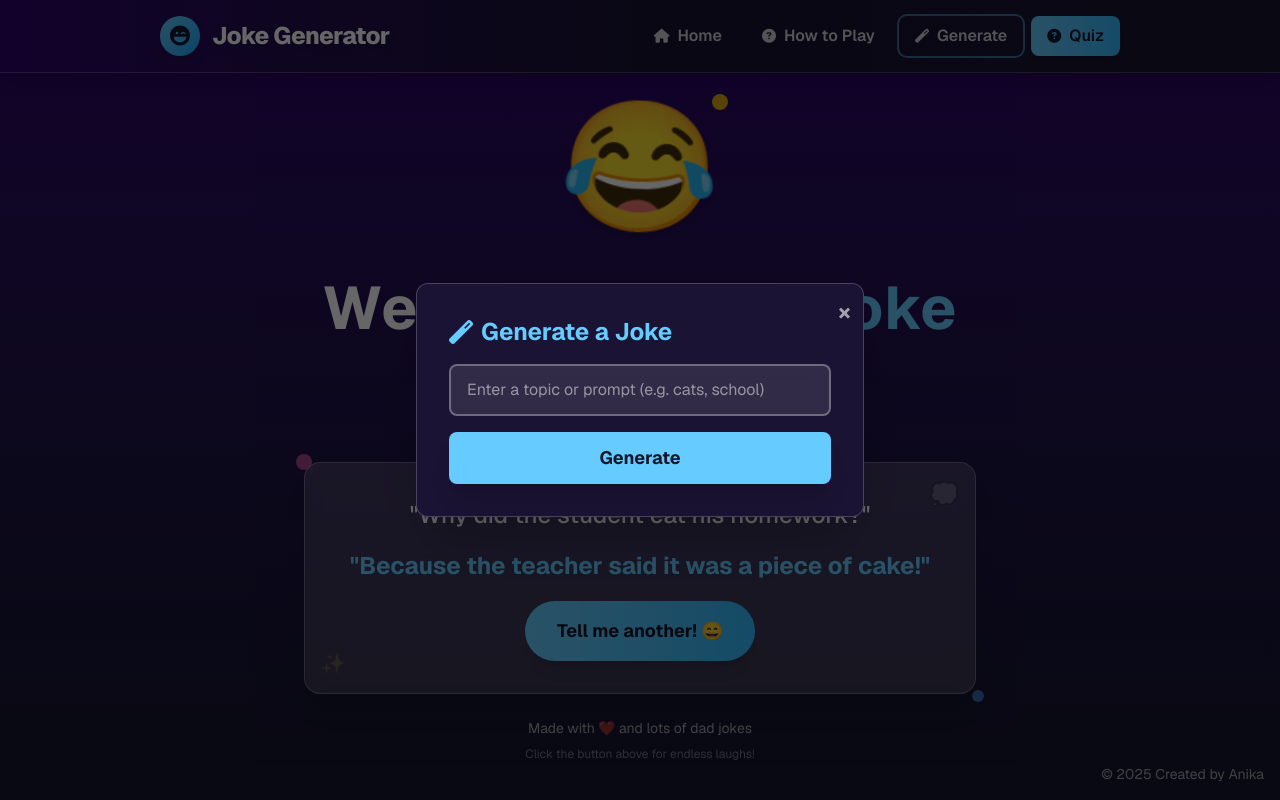
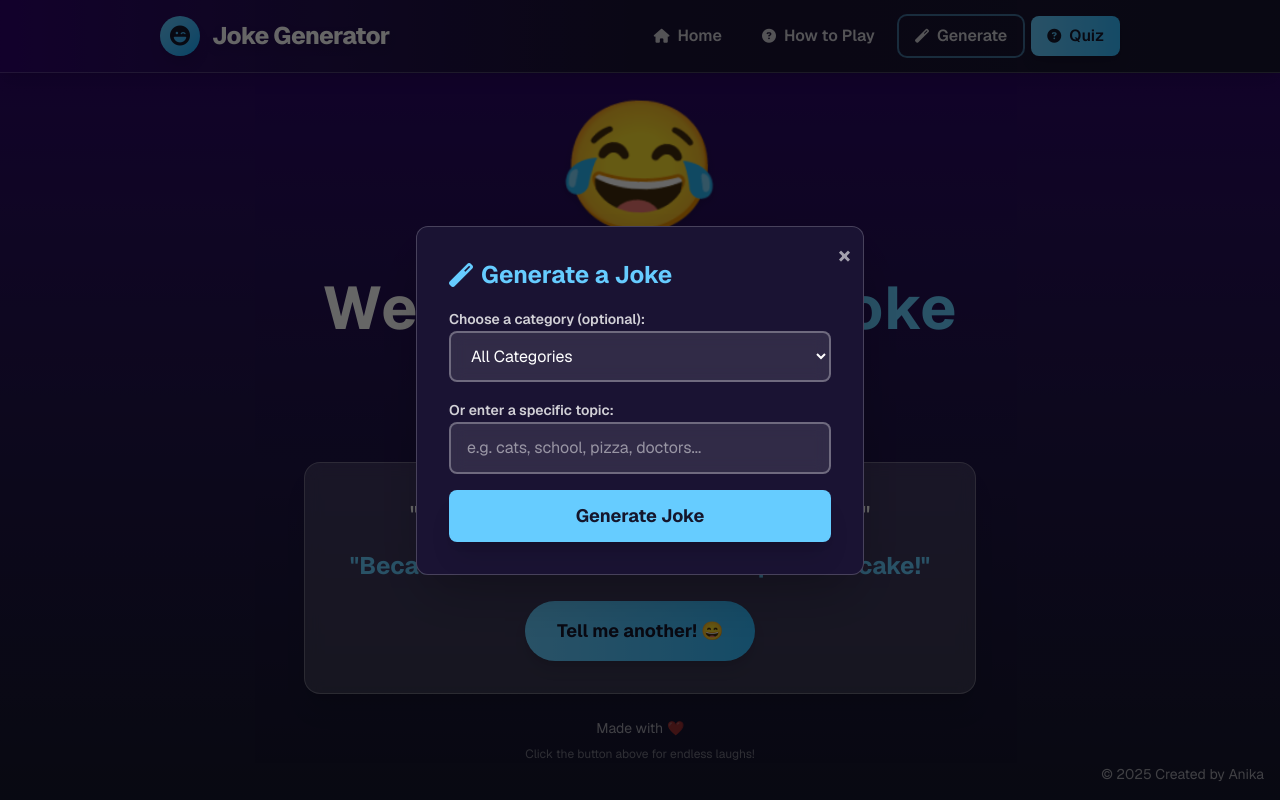
Before and after one commit to anika4anne/joke-generator, a Next.js app: page / in a window 1280 px wide. Both pictures are taken after a click on the button "Generate". Built offline with nearby package versions, Linux system fonts and the light colour scheme.

Commit message:
make categories for gneerating jokes

```diff
--- a/src/app/page.tsx
+++ b/src/app/page.tsx
@@ -14,6 +14,7 @@ export default function HomePage() {
   const [showGenerate, setShowGenerate] = useState(false);
   const [showQuiz, setShowQuiz] = useState(false);
   const [prompt, setPrompt] = useState("");
+  const [selectedCategory, setSelectedCategory] = useState("");
   const [generatedJoke, setGeneratedJoke] = useState("");
   const [joke, setJoke] = useState<Joke>(getRandomJoke());
   const [quizAnswer, setQuizAnswer] = useState("");
@@ -26,31 +27,36 @@ export default function HomePage() {
   const emojiClass =
     "inline-block animate-bounce text-7xl md:text-8xl drop-shadow-lg mb-6";
 
-  // Joke generation based on prompt
+  // Joke generation based on category and prompt
   function handleGenerateJoke(e: React.FormEvent<HTMLFormElement>) {
     e.preventDefault();
-    if (!prompt.trim()) return;
 
-    // Try to find jokes related to the prompt
+    let jokesToChooseFrom = jokes;
+
+    // Filter by category if selected
+    if (selectedCategory) {
+      jokesToChooseFrom = getJokesByCategory(selectedCategory);
+    }
+
+    // Filter by prompt if provided
+    if (prompt.trim()) {
       const promptLower = prompt.trim().toLowerCase();
-    const relevantJokes = jokes.filter(
+      jokesToChooseFrom = jokesToChooseFrom.filter(
         (joke) =>
           joke.setup.toLowerCase().includes(promptLower) ||
           joke.punchline.toLowerCase().includes(promptLower) ||
           joke.category.toLowerCase().includes(promptLower),
       );
+    }
 
-    if (relevantJokes.length > 0) {
-      const randomRelevantJoke =
-        relevantJokes[Math.floor(Math.random() * relevantJokes.length)];
-      if (randomRelevantJoke) {
-        setGeneratedJoke(
-          `${randomRelevantJoke.setup} ${randomRelevantJoke.punchline}`,
-        );
+    // If no jokes found, use all jokes
+    if (jokesToChooseFrom.length === 0) {
+      jokesToChooseFrom = jokes;
     }
-    } else {
-      // Fallback to a random joke
-      const randomJoke = getRandomJoke();
+
+    const randomJoke =
+      jokesToChooseFrom[Math.floor(Math.random() * jokesToChooseFrom.length)];
+    if (randomJoke) {
       setGeneratedJoke(`${randomJoke.setup} ${randomJoke.punchline}`);
     }
   }
@@ -175,6 +181,7 @@ export default function HomePage() {
               onClick={() => {
                 setShowGenerate(false);
                 setPrompt("");
+                setSelectedCategory("");
                 setGeneratedJoke("");
               }}
               aria-label="Close"
@@ -185,19 +192,55 @@ export default function HomePage() {
               <i className="fas fa-magic" /> Generate a Joke
             </h2>
             <form onSubmit={handleGenerateJoke} className="flex flex-col gap-4">
+              {/* Category Selection */}
+              <div className="space-y-2">
+                <label className="text-sm font-semibold text-white/80">
+                  Choose a category (optional):
+                </label>
+                <select
+                  value={selectedCategory}
+                  onChange={(e) => setSelectedCategory(e.target.value)}
+                  className="w-full rounded-lg border-2 border-white/30 bg-white/10 px-4 py-3 text-white backdrop-blur-sm transition-all focus:border-[hsl(200,100%,70%)] focus:outline-none"
+                >
+                  <option value="">All Categories</option>
+                  <option value="animals">🐾 Animals</option>
+                  <option value="food">🍕 Food & Cooking</option>
+                  <option value="science">🔬 Science & Technology</option>
+                  <option value="school">📚 School & Education</option>
+                  <option value="work">💼 Work & Jobs</option>
+                  <option value="health">🏥 Health & Medicine</option>
+                  <option value="sports">⚽ Sports & Exercise</option>
+                  <option value="travel">✈️ Travel & Transportation</option>
+                  <option value="music">🎵 Music & Entertainment</option>
+                  <option value="weather">🌤️ Weather & Nature</option>
+                  <option value="money">💰 Money & Finance</option>
+                  <option value="relationships">
+                    💕 Relationships & Dating
+                  </option>
+                  <option value="language">📝 Language & Words</option>
+                  <option value="time">⏰ Time & Calendar</option>
+                </select>
+              </div>
+
+              {/* Topic/Prompt Input */}
+              <div className="space-y-2">
+                <label className="text-sm font-semibold text-white/80">
+                  Or enter a specific topic:
+                </label>
                 <input
                   type="text"
-                className="rounded-lg border-2 border-white/30 bg-white/10 px-4 py-3 text-white placeholder-white/50 backdrop-blur-sm transition-all focus:border-[hsl(200,100%,70%)] focus:outline-none"
-                placeholder="Enter a topic or prompt (e.g. cats, school)"
+                  className="w-full rounded-lg border-2 border-white/30 bg-white/10 px-4 py-3 text-white placeholder-white/50 backdrop-blur-sm transition-all focus:border-[hsl(200,100%,70%)] focus:outline-none"
+                  placeholder="e.g. cats, school, pizza, doctors..."
                   value={prompt}
                   onChange={(e) => setPrompt(e.target.value)}
-                required
                 />
+              </div>
+
               <button
                 type="submit"
                 className="rounded-lg bg-[hsl(200,100%,70%)] px-6 py-3 text-lg font-bold text-[#15162c] shadow-xl transition-all hover:bg-[hsl(200,100%,80%)] focus:ring-2 focus:ring-white/50 focus:outline-none"
               >
-                Generate
+                Generate Joke
               </button>
             </form>
             {generatedJoke && (
@@ -303,7 +346,6 @@ export default function HomePage() {
           <span className="mb-6 inline-block rotate-2 transform text-8xl drop-shadow-lg transition-transform duration-300 hover:rotate-0 md:text-9xl">
             😂
           </span>
-          <div className="absolute -top-2 -right-2 h-4 w-4 animate-pulse rounded-full bg-yellow-400"></div>
         </div>
 
         {/* More personal, handwritten-style title */}
@@ -322,16 +364,7 @@ export default function HomePage() {
 
         {/* Joke card with more personality */}
         <div className="relative w-full">
-          <div className="absolute -top-2 -left-2 h-4 w-4 rounded-full bg-pink-400 opacity-60"></div>
-          <div className="absolute -right-2 -bottom-2 h-3 w-3 rounded-full bg-blue-400 opacity-60"></div>
-
           <div className="relative overflow-hidden rounded-2xl border border-white/25 bg-white/15 p-8 shadow-xl backdrop-blur-sm">
-            {/* Decorative elements */}
-            <div className="absolute top-4 right-4 text-2xl opacity-20">💭</div>
-            <div className="absolute bottom-4 left-4 text-xl opacity-20">
-              ✨
-            </div>
-
             <div className="space-y-4 text-center">
               <div className="flex min-h-[80px] flex-col justify-center">
                 <p className="mb-3 text-xl leading-relaxed font-medium md:text-2xl">
@@ -355,9 +388,7 @@ export default function HomePage() {
 
         {/* Personal note */}
         <div className="space-y-2 text-center">
-          <p className="text-sm text-white/60">
-            Made with ❤️ and lots of dad jokes
-          </p>
+          <p className="text-sm text-white/60">Made with ❤️</p>
           <p className="text-xs text-white/40">
             Click the button above for endless laughs!
           </p>
```
Lines whose indentation alone changed are shown as unchanged.
